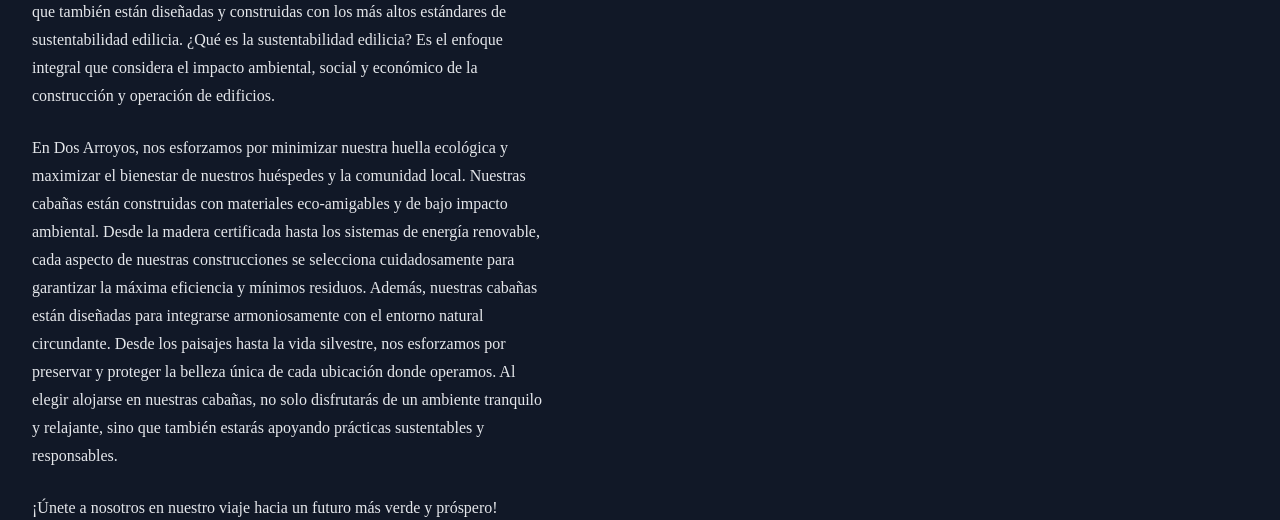
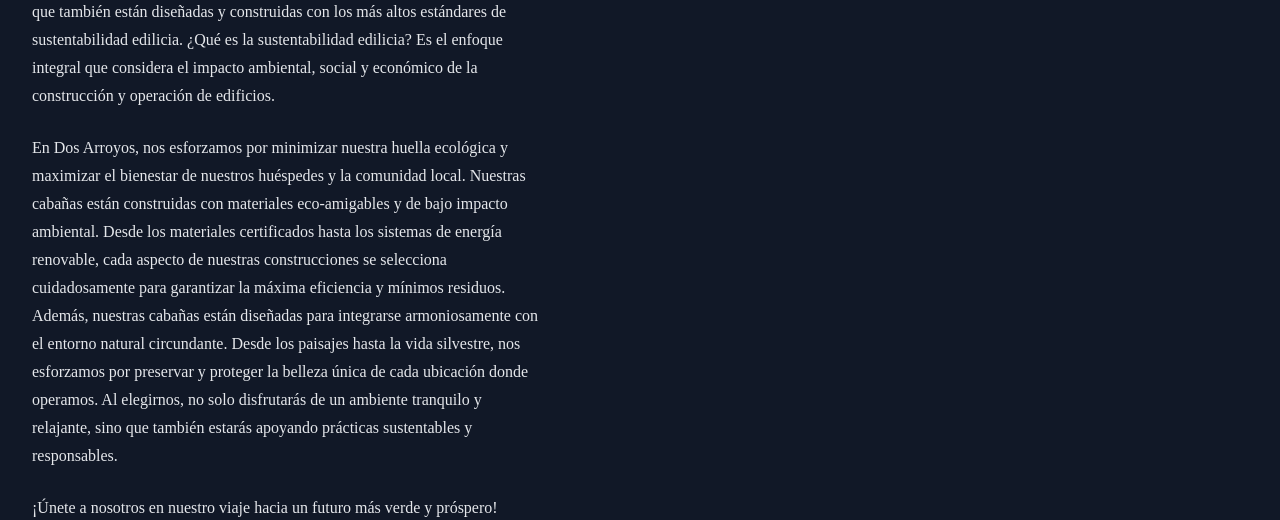
Before and after one commit to franmartos11/AlfonsoWebFinal, a Next.js app: page /proyects in a window 1280 px wide. Shown: the part 1900-2420 px from the top of the page. Built offline with nearby package versions, Linux system fonts and the light colour scheme; what tailwindcss-animated would draw is missing.

Commit message:
changes on text of card proyect due to changes on the proyect thats been seld

```diff
--- a/src/Components/CardProyect/CardProyect.tsx
+++ b/src/Components/CardProyect/CardProyect.tsx
@@ -41,90 +41,6 @@
                                 <br />
                                 <br />
                             </p>
-                            {/*
-                            <ul
-                                role="list"
-                                className="mt-8 space-y-8 text-gray-200"
-                            >
-                                <li className="flex gap-x-3">
-                                    <svg
-                                        className="mt-1 h-5 w-5 flex-none text-indigo-600"
-                                        viewBox="0 0 20 20"
-                                        fill="currentColor"
-                                        aria-hidden="true"
-                                    >
-                                        <path
-                                            fill-rule="evenodd"
-                                            d="M5.5 17a4.5 4.5 0 01-1.44-8.765 4.5 4.5 0 018.302-3.046 3.5 3.5 0 014.504 4.272A4 4 0 0115 17H5.5zm3.75-2.75a.75.75 0 001.5 0V9.66l1.95 2.1a.75.75 0 101.1-1.02l-3.25-3.5a.75.75 0 00-1.1 0l-3.25 3.5a.75.75 0 101.1 1.02l1.95-2.1v4.59z"
-                                            clip-rule="evenodd"
-                                        />
-                                    </svg>
-                                    <span>
-                                        <strong className="font-semibold text-gray-100">
-                                            Push to deploy.
-                                        </strong>{" "}
-                                        Lorem ipsum, dolor sit amet consectetur
-                                        adipisicing elit. Maiores impedit
-                                        perferendis suscipit eaque, iste dolor
-                                        cupiditate blanditiis ratione.
-                                    </span>
-                                </li>
-                                <li className="flex gap-x-3">
-                                    <svg
-                                        className="mt-1 h-5 w-5 flex-none text-indigo-600"
-                                        viewBox="0 0 20 20"
-                                        fill="currentColor"
-                                        aria-hidden="true"
-                                    >
-                                        <path
-                                            fill-rule="evenodd"
-                                            d="M10 1a4.5 4.5 0 00-4.5 4.5V9H5a2 2 0 00-2 2v6a2 2 0 002 2h10a2 2 0 002-2v-6a2 2 0 00-2-2h-.5V5.5A4.5 4.5 0 0010 1zm3 8V5.5a3 3 0 10-6 0V9h6z"
-                                            clip-rule="evenodd"
-                                        />
-                                    </svg>
-                                    <span>
-                                        <strong className="font-semibold text-gray-100">
-                                            SSL certificates.
-                                        </strong>{" "}
-                                        Anim aute id magna aliqua ad ad non
-                                        deserunt sunt. Qui irure qui lorem
-                                        cupidatat commodo.
-                                    </span>
-                                </li>
-                                <li className="flex gap-x-3">
-                                    <svg
-                                        className="mt-1 h-5 w-5 flex-none text-indigo-600"
-                                        viewBox="0 0 20 20"
-                                        fill="currentColor"
-                                        aria-hidden="true"
-                                    >
-                                        <path d="M4.632 3.533A2 2 0 016.577 2h6.846a2 2 0 011.945 1.533l1.976 8.234A3.489 3.489 0 0016 11.5H4c-.476 0-.93.095-1.344.267l1.976-8.234z" />
-                                        <path
-                                            fill-rule="evenodd"
-                                            d="M4 13a2 2 0 100 4h12a2 2 0 100-4H4zm11.24 2a.75.75 0 01.75-.75H16a.75.75 0 01.75.75v.01a.75.75 0 01-.75.75h-.01a.75.75 0 01-.75-.75V15zm-2.25-.75a.75.75 0 00-.75.75v.01c0 .414.336.75.75.75H13a.75.75 0 00.75-.75V15a.75.75 0 00-.75-.75h-.01z"
-                                            clip-rule="evenodd"
-                                        />
-                                    </svg>
-                                    <span>
-                                        <strong className="font-semibold text-gray-100">
-                                            Database backups.
-                                        </strong>{" "}
-                                        Ac tincidunt sapien vehicula erat auctor
-                                        pellentesque rhoncus. Et magna sit morbi
-                                        lobortis.
-                                    </span>
-                                </li>
-                            </ul>
-                            <p className="mt-8">
-                                Et vitae blandit facilisi magna lacus commodo.
-                                Vitae sapien duis odio id et. Id blandit
-                                molestie auctor fermentum dignissim. Lacus diam
-                                tincidunt ac cursus in vel. Mauris varius
-                                vulputate et ultrices hac adipiscing egestas.
-                                Iaculis convallis ac tempor et ut. Ac lorem vel
-                                integer orci.
-                            </p>
-                            */}
                             <h2> PARCELAS EN VENTA </h2>
 
                             <p className="mt-6">
@@ -164,7 +80,7 @@
                                 bienestar de nuestros huéspedes y la comunidad
                                 local. Nuestras cabañas están construidas con
                                 materiales eco-amigables y de bajo impacto
-                                ambiental. Desde la madera certificada hasta los
+                                ambiental. Desde los materiales certificados hasta los
                                 sistemas de energía renovable, cada aspecto de
                                 nuestras construcciones se selecciona
                                 cuidadosamente para garantizar la máxima
@@ -174,8 +90,7 @@
                                 circundante. Desde los paisajes hasta la vida
                                 silvestre, nos esforzamos por preservar y
                                 proteger la belleza única de cada ubicación
-                                donde operamos. Al elegir alojarse en nuestras
-                                cabañas, no solo disfrutarás de un ambiente
+                                donde operamos. Al elegirnos, no solo disfrutarás de un ambiente
                                 tranquilo y relajante, sino que también estarás
                                 apoyando prácticas sustentables y responsables.
                             </p>
```
Also changed, not shown: src/app/about-me/page.tsx (+1 -19 lines).
